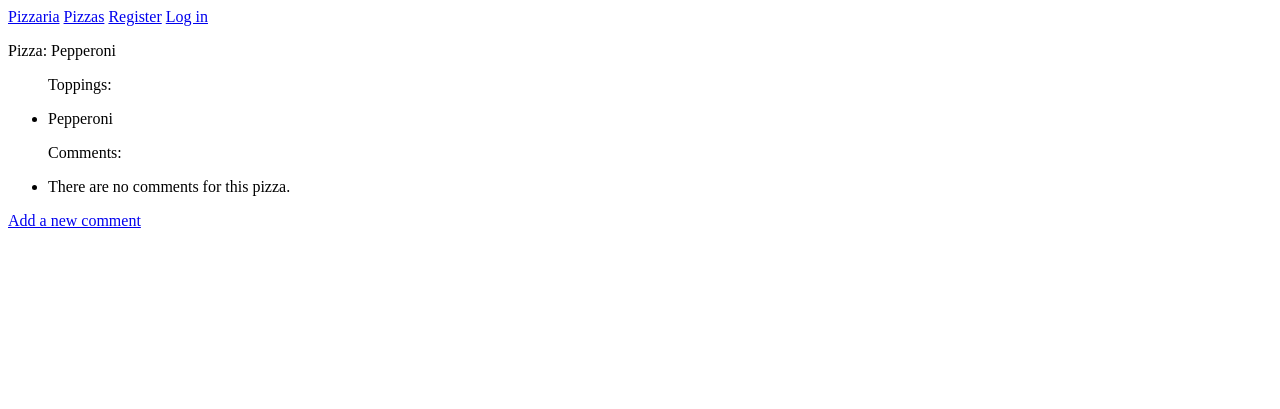
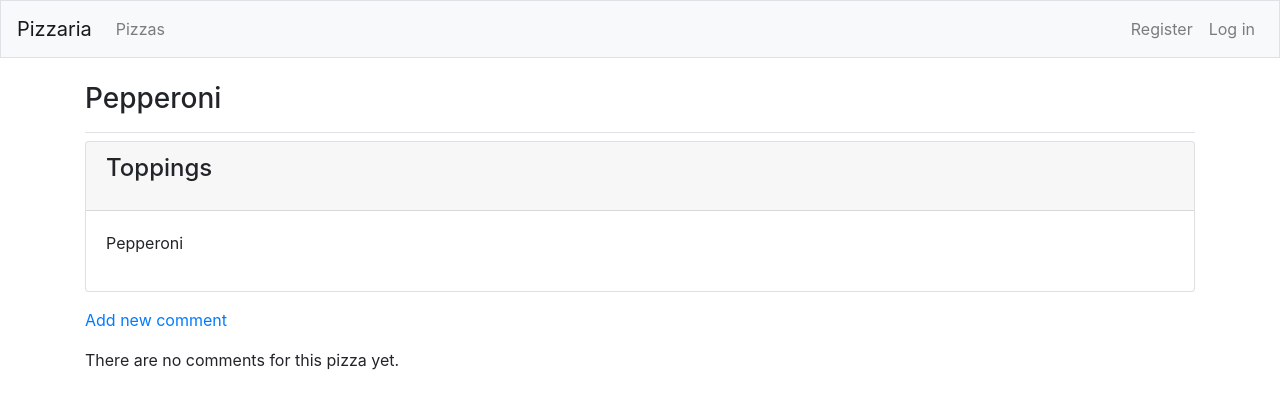
Before and after one commit to lesliedlc/Pizzaria, a Django app: page /pizzas/2/ in a window 1280 px wide. Shown: the top 409 px of the page. Run offline with Django 3.2, Linux system fonts and the light colour scheme; data comes from the database, SQL or seed files in the repository; both versions use the stored data as it was after the commit; some libraries are stand-ins or nearby versions.

Commit message:
maybefinal

```diff
--- a/pizzaria/settings.py
+++ b/pizzaria/settings.py
@@ -33,6 +33,7 @@ ALLOWED_HOSTS = []
 INSTALLED_APPS = [
     'pizzas',
     'users',
+    'bootstrap4',
     'django.contrib.admin',
     'django.contrib.auth',
     'django.contrib.contenttypes',
--- a/pizzas/templates/pizzas/base.html
+++ b/pizzas/templates/pizzas/base.html
@@ -1,14 +1,60 @@
-<p>
-    <a href="{% url 'pizzas:index' %}">Pizzaria</a>
-    <a href="{% url 'pizzas:pizzas' %}">Pizzas</a>
-    {% if user.is_authenticated %}
-        Hello, {{ user.username }}.
-        <a href="{% url 'users:logout' %}">Log out</a>
-    {% else %}
-        <a href="{% url 'users:register' %}">Register</a>
-        <a href="{% url 'users:login' %}">Log in</a>
-    {% endif %}
-</p>
+{% load bootstrap4 %}
 
-{% block content %}
-{% endblock content %}
+<!doctype html>
+<html lang="en">
+<head>
+    <meta charset="utf-8">
+    <meta name="viewport" content="width=device-width, initial-scale=1, shrink-to-fit=no">
+    <title>Pizzaria</title>
+
+    {% bootstrap_css %}
+    {% bootstrap_javascript jquery='full' %}
+
+</head>
+
+<body>
+    <nav class="navbar navbar-expand-md navbar-light bg-light mb-4 border">
+        <a class="navbar-brand" href="{% url 'pizzas:index'%}">
+            Pizzaria</a>
+
+        <button class="navbar-toggler" type="button" data-toggle="collapse"
+            data-target="#navbarCollapse" aria-controls="navbarCollapse"
+            aria-expanded="false" aria-label="Toggle navigation">
+        <span class="navbar-toggler-icon"></span></button>
+
+    <div class="collapse navbar-collapse" id="navbarCollapse">
+        <ul class="navbar-nav mr-auto">
+            <li class="nav-item">
+                <a class="nav-link" href="{% url 'pizzas:pizzas' %}">
+                    Pizzas</a></li>
+        </ul>
+        <ul class="navbar-nav ml-auto">
+            {% if user.is_authenticated %}
+                <li class="nav-item">
+                    <span class="navbar-text">Hello, {{ user.username }}.</span>
+                </li>
+                <li class="nav-item">
+                    <a class="nav-link" href="{% url 'users:logout' %}">Log out</a>
+                 </li>
+            {% else %}
+                <li class="nav-item">
+                    <a class="nav-link" href="{% url 'users:register' %}">Register</a>
+                </li>
+                <li class="nav-item">
+                    <a class="nav-link" href="{% url 'users:login' %}">Log in</a>
+                </li>
+            {% endif %}
+        </ul>
+    </div>
+    </nav>
+
+    <main role="main" class="container">
+        <div class="pb-2 mb-2 border-bottom">
+            {% block page_header %}{% endblock page_header %}
+        </div>
+        <div>
+            {% block content %}{% endblock content %}
+        </div>
+    </main>
+</body>
+</html>
--- a/pizzas/templates/pizzas/pizza.html
+++ b/pizzas/templates/pizzas/pizza.html
@@ -1,33 +1,41 @@
+
 {% extends "pizzas/base.html" %}
 
+{% block page_header %}
+    <h3>{{ pizza }}</h3>
+{% endblock page_header %}
+
 {% block content %}
-    <p>Pizza: {{ pizza }}</p>
+    {% for topping in toppings %}
+    <div class="card mb-3">
+        <h4 class="card-header">
+            <p>Toppings</p>
+        </h4>
+        <div class="card-body">
+            {{ topping.name|linebreaks }}
+        </div>
+    </div>
 
-    <ul>
-        <p>Toppings:</p>
-        {% for topping in toppings %}
-        <li>
-            <p> {{ topping.name }}</p>
-        </li>
-        {% empty %}
-        <li>There are no toppings for this pizza.</li>
-        {% endfor %}
-    </ul>
-
-    <ul>
-        <p>Comments:</p>
-        {% for comment in comments %}
-        <li>
-            <p>{{ comment.date_added|date:'M d, Y H:i' }} : {{ comment.name}} </p>
-
-        </li>
-        {% empty %}
-        <li>There are no comments for this pizza.</li>
-        {% endfor %}
-    </ul>
+{% empty %}
+<p> There are no toppings for this pizza yet.</p>
+{% endfor %}
 
     <p>
-        <a href="{% url 'pizzas:new_comment' pizza.id %}">Add a new comment</a>
+        <a href = "{% url 'pizzas:new_comment' pizza.id %}">Add new comment</a>
     </p>
 
+    {% for comment in comments %}
+        <div class="card mb-3">
+            <h4 class="card-header">
+                {{ comment.date_added|date:'M d, Y H:i' }}
+            </h4>
+            <div class="card-body">
+                {{ comment.name|linebreaks }}
+            </div>
+        </div>
+
+    {% empty %}
+        <p> There are no comments for this pizza yet.</p>
+    {% endfor %}
+
 {% endblock content %}
```
Also changed, not shown: pizzas/templates/pizzas/index.html (+9 -3 lines), pizzas/templates/pizzas/pizzas.html (+13 -8 lines), users/templates/registration/login.html (+13 -9 lines), db.sqlite3.
